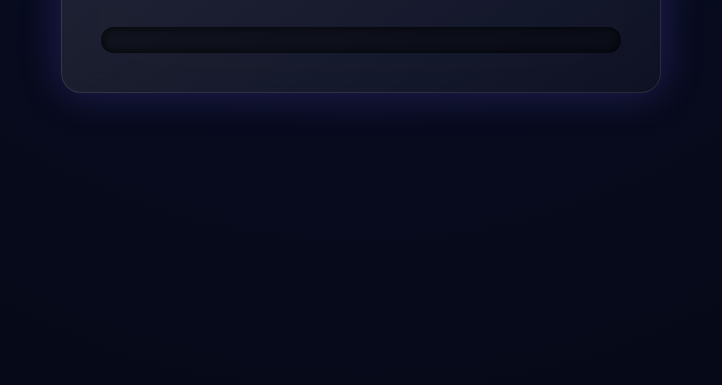
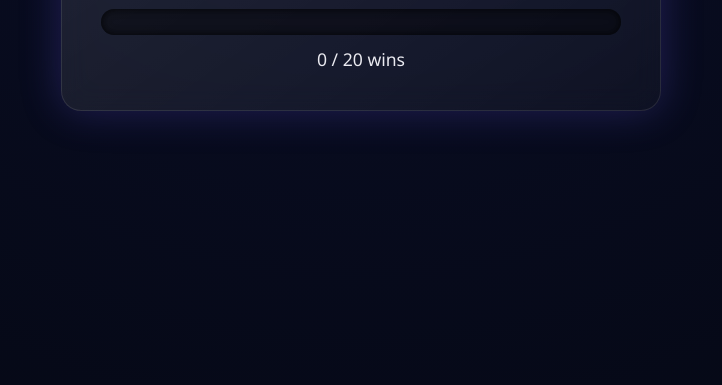
Before and after one commit to Aieter/Egothy-s-Wall-of-Shame, a plain HTML site: page index.html in a window 1280 px wide. Shown: the part 415-800 px from the top of the page, without its empty margins (279-1001 px from the left). Drawn offline with Linux system fonts and the light colour scheme.

```diff
--- a/index.html
+++ b/index.html
@@ -101,6 +101,8 @@
   <div class="progress">
     <div class="fill" id="fill"></div>
   </div>
+
+  <div class="label" id="label"></div>
 </div>
 
 <script>
```
